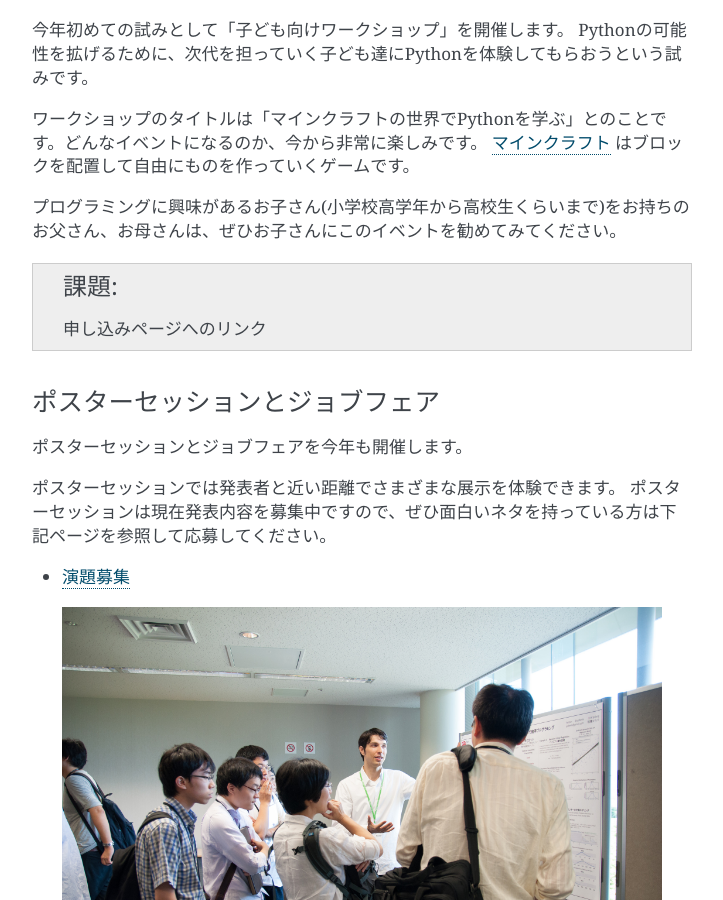
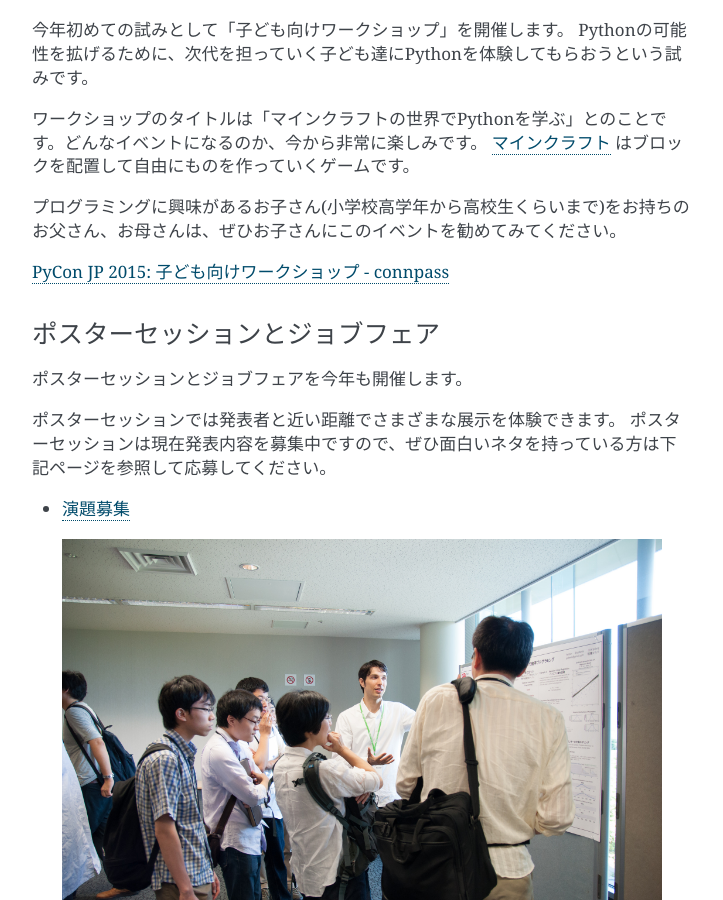
Before and after one commit to pyconjp/reports2015, a Sphinx documentation site: the page built from source/01_overview.rst, in a window 1280 px wide and 900 px high, scrolled down 3992 px. Shown: the whole window, without its empty margins (388-1111 px from the left). Built offline with Sphinx 7.4.7, drawn with Linux system fonts in a browser that asks for light colours.

Commit message:
Add a html link to workshop for children

```diff
--- a/source/01_overview.rst
+++ b/source/01_overview.rst
@@ -139,7 +139,7 @@ Pythonの可能性を拡げるために、次代を担っていく子ども達
 
 プログラミングに興味があるお子さん(小学校高学年から高校生くらいまで)をお持ちのお父さん、お母さんは、ぜひお子さんにこのイベントを勧めてみてください。
 
-.. todo:: 申し込みページへのリンク
+`PyCon JP 2015: 子ども向けワークショップ - connpass <http://pyconjp.connpass.com/event/18813/>`_
 
 
 ポスターセッションとジョブフェア
```
